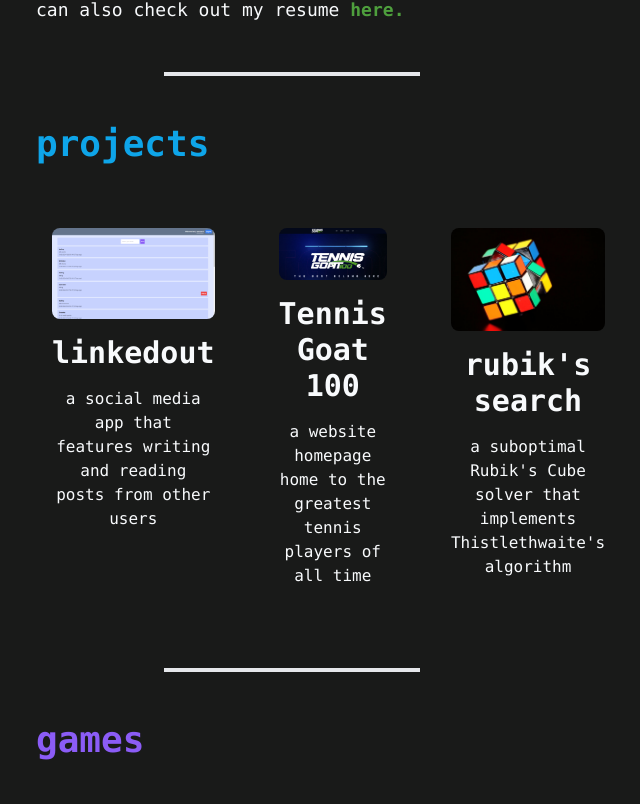
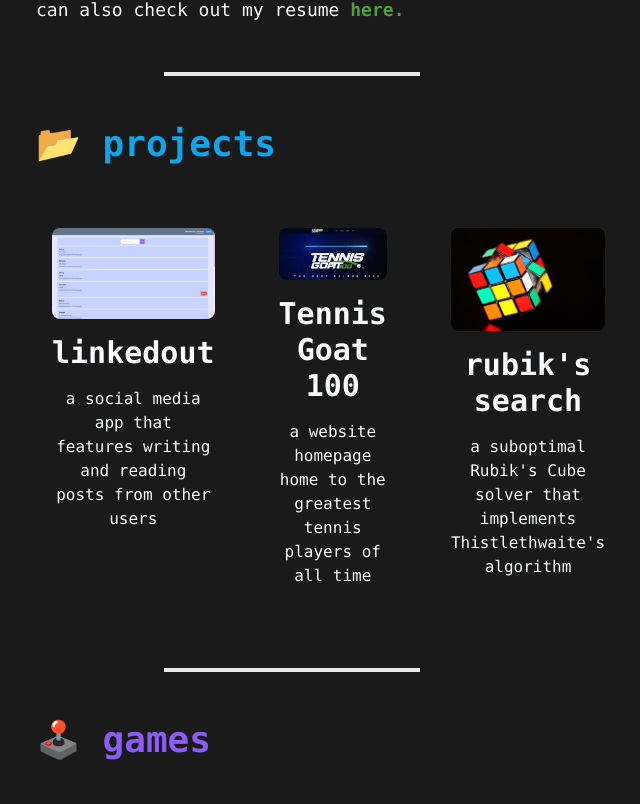
Before and after one commit to RaymoZou/personal-profile, a Next.js app: page / in a window 1280 px wide. Shown: the part 1056-1860 px from the top of the page, without its empty margins (348-988 px from the left). Built offline with nearby package versions, Linux system fonts and the light colour scheme.

Commit message:
feat: add emojis

```diff
--- a/app/page.js
+++ b/app/page.js
@@ -37,7 +37,7 @@ export default function Homepage() {
             <hr className="w-1/2 mx-auto border-t-4 my-12" />
 
             {/* projects */}
-            <h1 id="projects" className="text-center lg:text-start text-sky-500 font-bold text-4xl my-12">projects</h1>
+            <h1 id="projects" className="text-center lg:text-start text-sky-500 font-bold text-4xl my-12">📂 projects</h1>
             <div className="gap-8 flex flex-col lg:flex-row lg:items-start mt-8">
                 <ProjectCard
                     href="https://github.com/RaymoZou/linked-out"
@@ -62,7 +62,7 @@ export default function Homepage() {
             <hr className="w-1/2 mx-auto border-t-4 my-12" />
 
             {/* games */}
-            <h1 id="games" className="text-violet-500 text-center lg:text-start font-bold text-4xl my-12">games</h1>
+            <h1 id="games" className="text-violet-500 text-center lg:text-start font-bold text-4xl my-12">🕹️ games</h1>
             <div className="gap-8 flex flex-col lg:flex-row lg:items-start mt-8">
                 <ProjectCard
                     href="https://r4ymo.itch.io/project-b"
```
